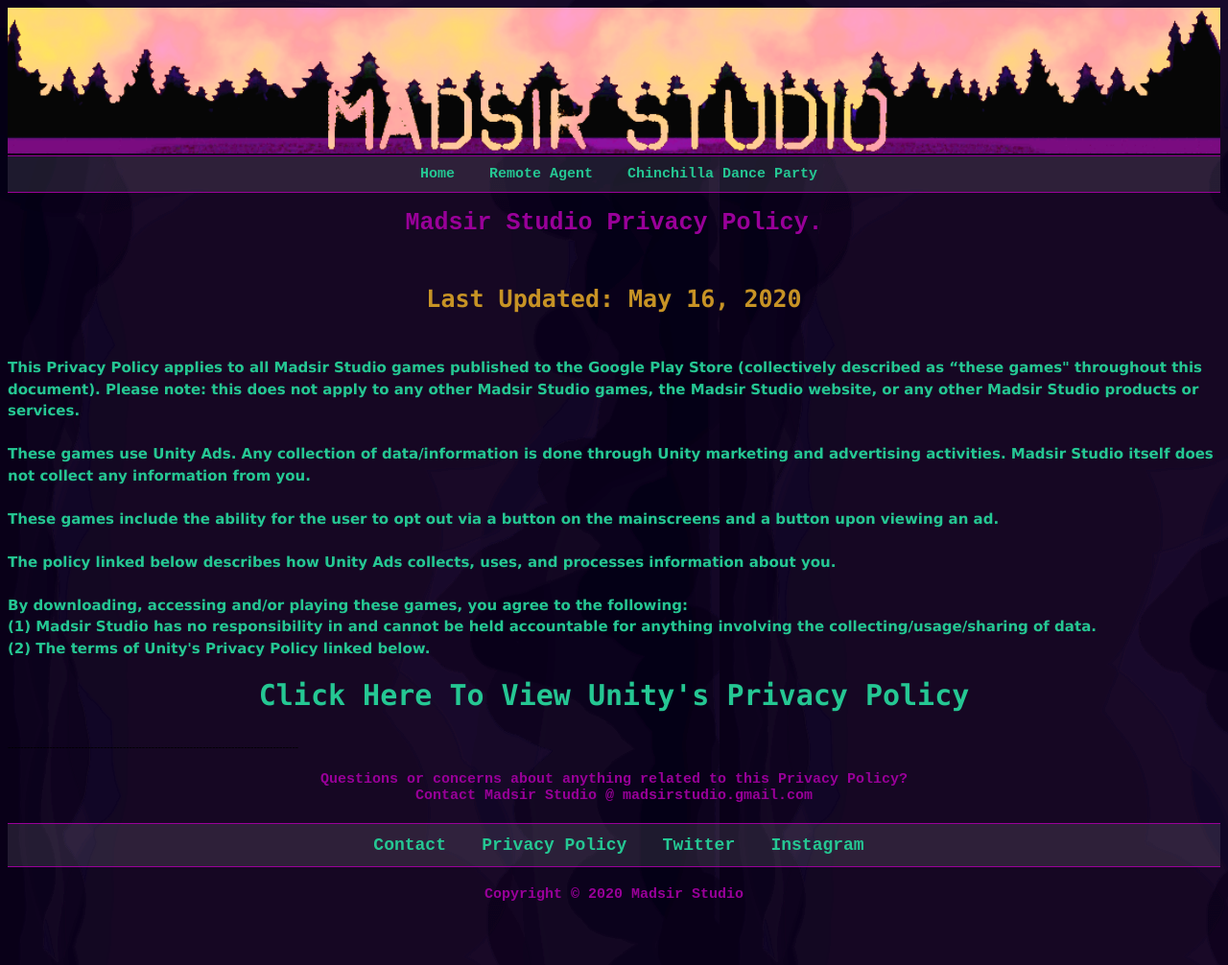
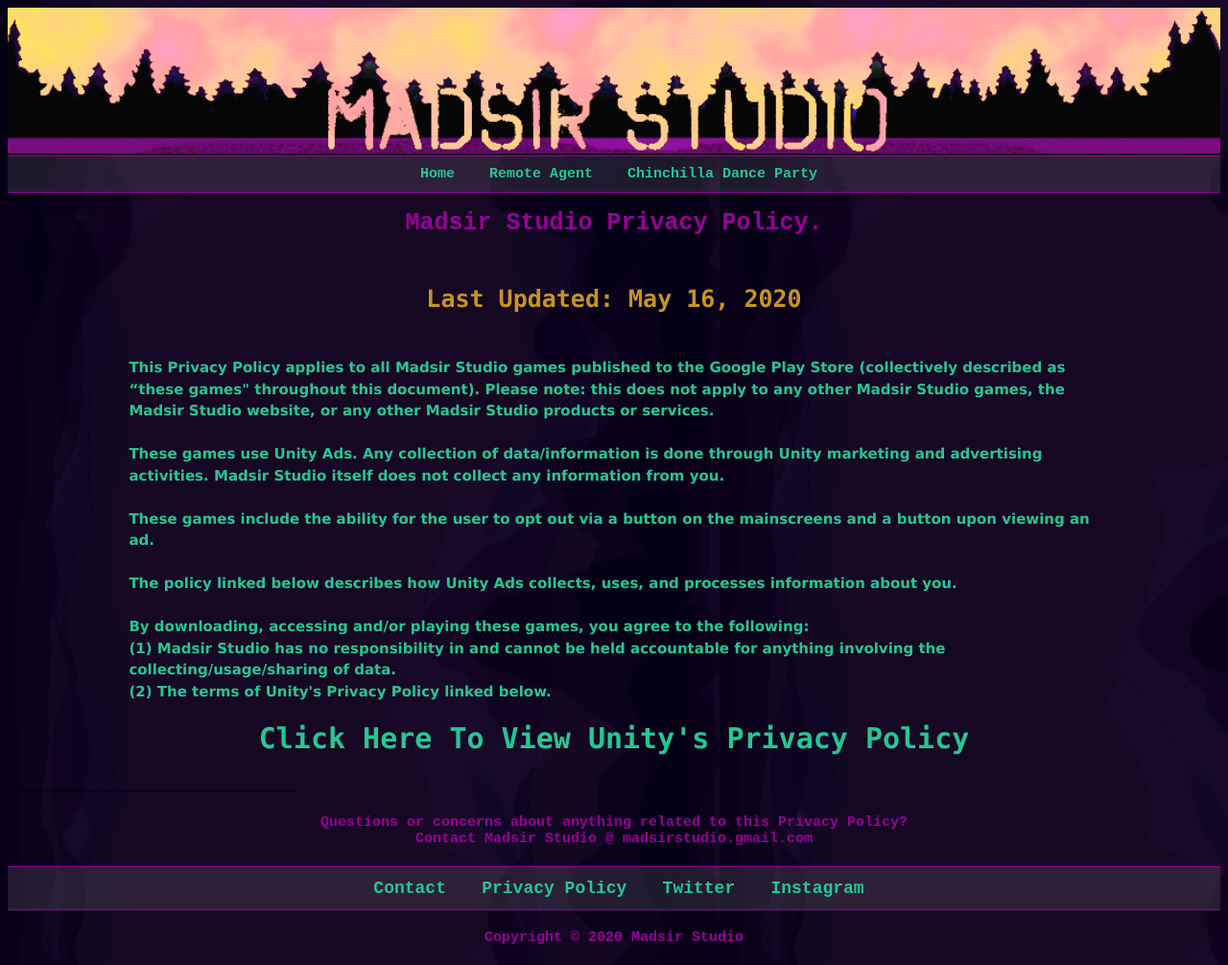
Before and after one commit to Madsir/madsirstudio.github.io, a Jekyll site: the page built from Privacy/index.html, in a window 1280 px wide. Shown: the whole page at 96% size. Built offline with Jekyll 4.4.1, drawn with Linux system fonts in a browser that asks for light colours; before the commit the page ends 961 px from its top, so only the background shows below that.

Commit message:
Update main.css

```diff
--- a/css/main.css
+++ b/css/main.css
@@ -42,6 +42,8 @@
     font-family:"Courier New", 'Courier', 'monospace';
     color: #990099;
     text-align:center;
+    margin-left: 10%;
+        margin-right: 10%;
 }
 h2 {
 
@@ -49,6 +51,8 @@
     font-family:"Lucida Console", 'Monaco', 'monospace';
     color: #c79325;
     text-align:center;
+        margin-left: 10%;
+        margin-right: 10%;
 }
 h3 {
 
@@ -56,6 +60,8 @@
     font-family:"Lucida Console", 'Monaco', 'monospace';
     color: #25c793;
     text-align:center;
+        margin-left: 10%;
+        margin-right: 10%;
 }
 h4 {
 
@@ -64,6 +70,8 @@
     font-weight: bold;
     color: #990099;
     text-align:center;
+        margin-left: 10%;
+        margin-right: 10%;
 }
 p {
     font-weight: bold;
@@ -72,6 +80,8 @@
     color: #25c793;
     font-family: "Verdana", "Geneva", sans-serif;
     text-align: center, justify;
+        margin-left: 10%;
+        margin-right: 10%;
 }
 footer {
     border-top: 1px solid #990099;
```
